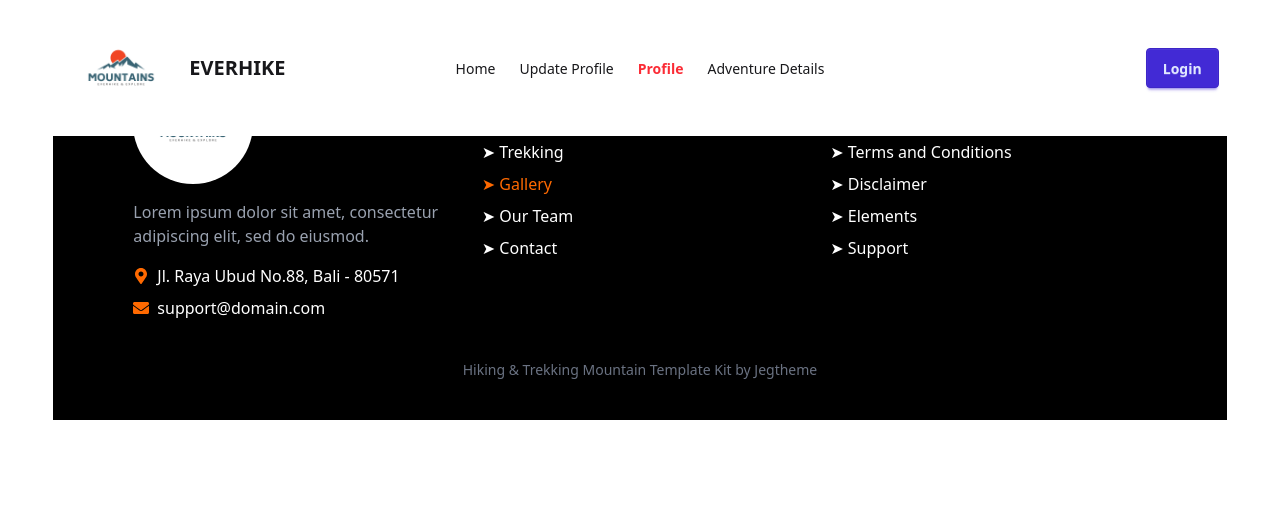
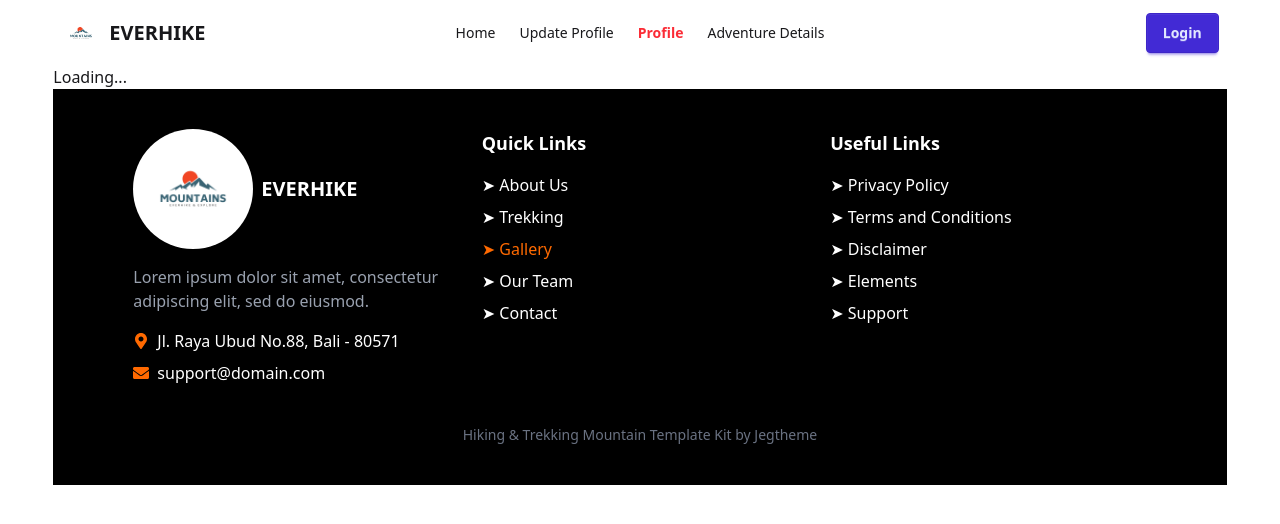
Before and after one commit to sharmin7677/mountain-treks, a React (Vite) app: page /profile in a window 1280 px wide. Shown: the top 524 px of the page. Built offline with nearby package versions, Linux system fonts and the light colour scheme; no server answers.

Commit message:
update profile route

```diff
--- a/src/Components/Navbar.jsx
+++ b/src/Components/Navbar.jsx
@@ -30,7 +30,7 @@ const Navbar = () => {
   );
 
   return (
-    <div className="navbar fixed z-10 bg-base-100 w-11/12 mx-auto">
+    <div className="navbar backdrop-blur-md sticky top-0 z-20  bg-transparent  ">
       <div className="navbar-start">
         <div className="dropdown">
           <div tabIndex={0} role="button" className="btn btn-ghost lg:hidden">
@@ -57,7 +57,7 @@ const Navbar = () => {
           </ul>
         </div>
         <div className="flex items-center gap-2">
-              <img src={logo} alt="Logo" className="w-30 " />
+              <img src={logo} alt="Logo" className= "w-10 rounded-full" />
               <h2 className="text-xl font-bold">EVERHIKE</h2>
             </div>
       </div>
--- a/src/Pages/Profile.jsx
+++ b/src/Pages/Profile.jsx
@@ -1,11 +1,39 @@
+
+import { useContext } from "react";
+import { useNavigate } from "react-router-dom";
+import { AuthContext } from "../Context/AuthProvider";
+
+const Profile = () => {
+  const { user } = useContext(AuthContext);
+  const navigate = useNavigate();
+
+  if (!user) {
+    return <p>Loading...</p>;
+  }
+
+  return (
+    <div className="max-w-3xl mt-28 mx-auto p-6 bg-white shadow-lg rounded-lg text-center">
 
 
-const Profile = () => {
-    return (
-        <div>
-           profile
-        </div>
-    );
+      <h2 className="text-2xl font-bold text-gray-800">Welcome, {user.name}!</h2>
+      <div className="mt-6">
+        <img
+          src={user.image || "https://via.placeholder.com/150"}
+          alt="Profile"
+          className="w-32 h-32 mx-auto rounded-full border-4 border-gray-300"
+        />
+        <p className="text-lg font-medium mt-3">Name: {user.name}</p>
+        <p className="text-lg font-medium">Email: {user.email}</p>
+      </div>
+
+      <button
+        onClick={() => navigate("/updateProfile")}
+        className="mt-6 px-6 py-2 bg-blue-600 text-white btn rounded-lg hover:bg-blue-700"
+      >
+        Update Profile
+      </button>
+    </div>
+  );
 };
 
 export default Profile;
```
